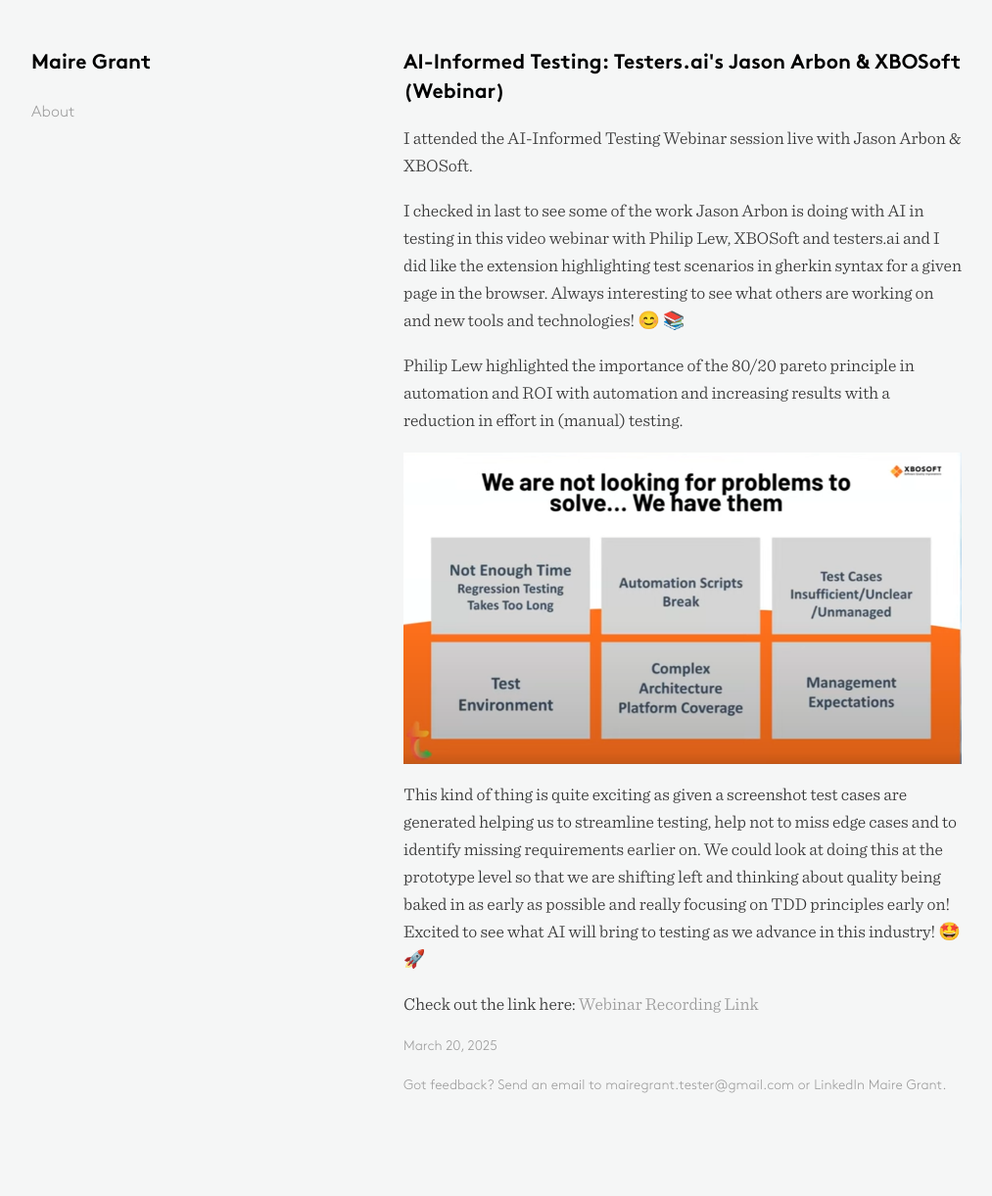
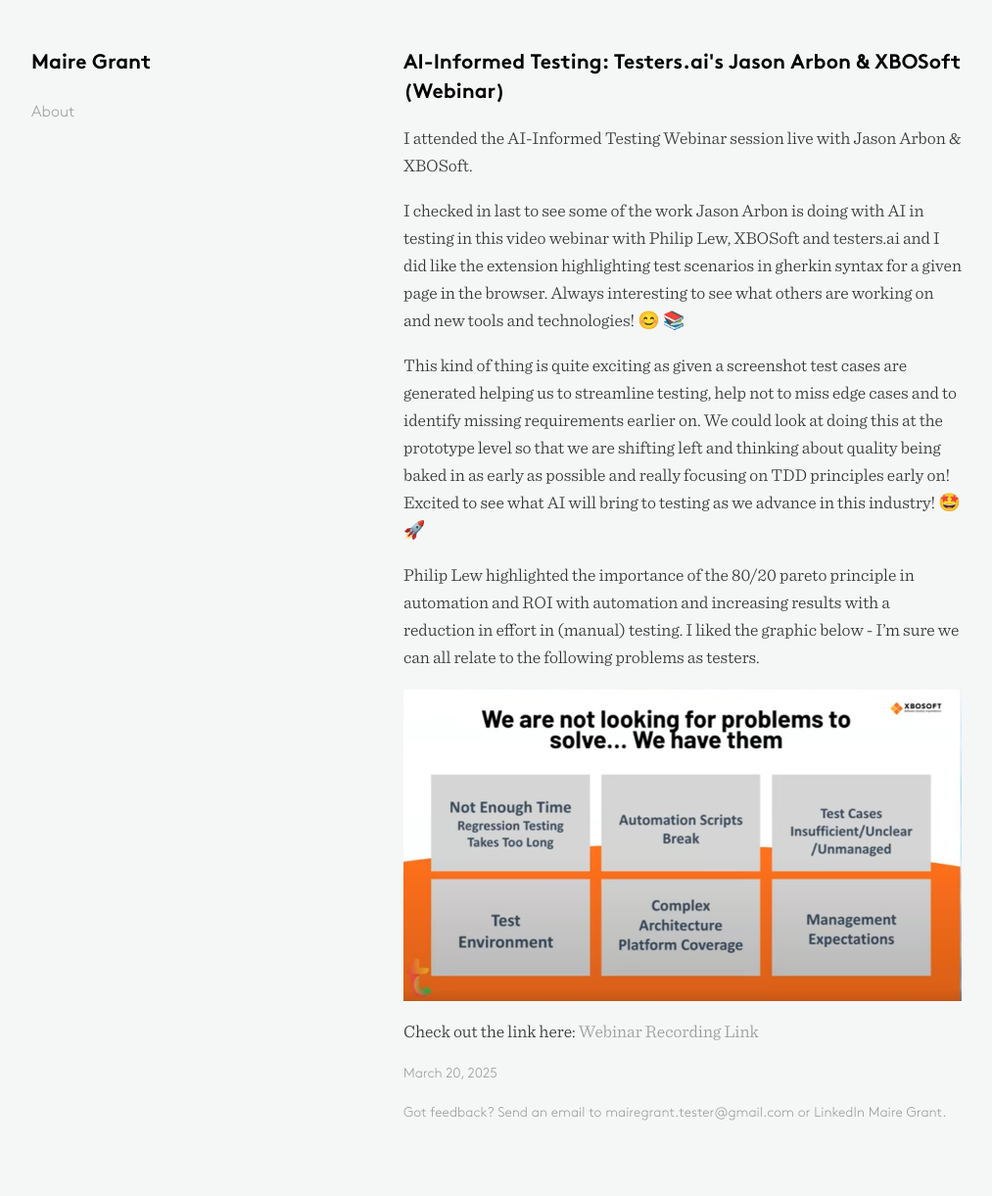
Before and after one commit to mairegrant/mairegrant.github.io, a Jekyll site: the page built from _posts/2025-03-20-AI-Informed-Testing-Webinar.md, in a window 1280 px wide. Shown: the whole page at 98% size, without its empty margins (38-1051 px from the left). Built offline with Jekyll 4.4.1, drawn with Linux system fonts in a browser that asks for light colours; before the commit the page ends 1193 px from its top, so only the background shows below that.

Commit message:
spacing and blog edits

```diff
--- a/_posts/2025-03-20-AI-Informed-Testing-Webinar.md
+++ b/_posts/2025-03-20-AI-Informed-Testing-Webinar.md
@@ -8,10 +8,10 @@
 
 I checked in last to see some of the work Jason Arbon is doing with AI in testing in this video webinar with Philip Lew, XBOSoft and testers.ai and I did like the extension highlighting test scenarios in gherkin syntax for a given page in the browser. Always interesting to see what others are working on and new tools and technologies! 😊 📚
 
-Philip Lew highlighted the importance of the 80/20 pareto principle in automation and ROI with automation and increasing results with a reduction in effort in (manual) testing.
-
-![FunadamentalsOfGenerativeAI](/assets/testProblems.png)
-
 This kind of thing is quite exciting as given a screenshot test cases are generated helping us to streamline testing, help not to miss edge cases and to identify missing requirements earlier on. We could look at doing this at the prototype level so that we are shifting left and thinking about quality being baked in as early as possible and really focusing on TDD principles early on! Excited to see what AI will bring to testing as we advance in this industry! 🤩 🚀
 
+Philip Lew highlighted the importance of the 80/20 pareto principle in automation and ROI with automation and increasing results with a reduction in effort in (manual) testing. I liked the graphic below - I'm sure we can all relate to the following problems as testers.
+
+![ProblemsInTesting](/assets/testProblems.png)
+
 Check out the link here: [Webinar Recording Link](https://www.youtube.com/watch?v=o2Qi3TdGQ30)
```
